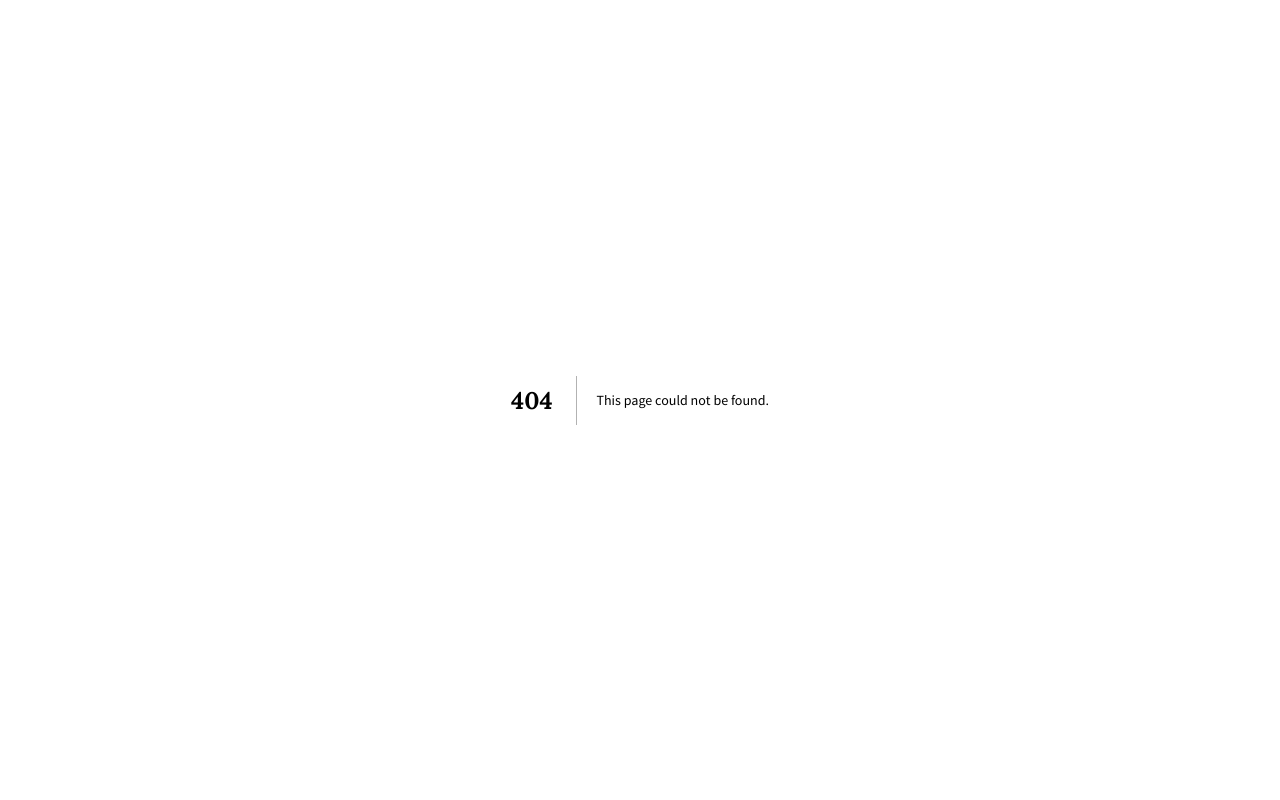
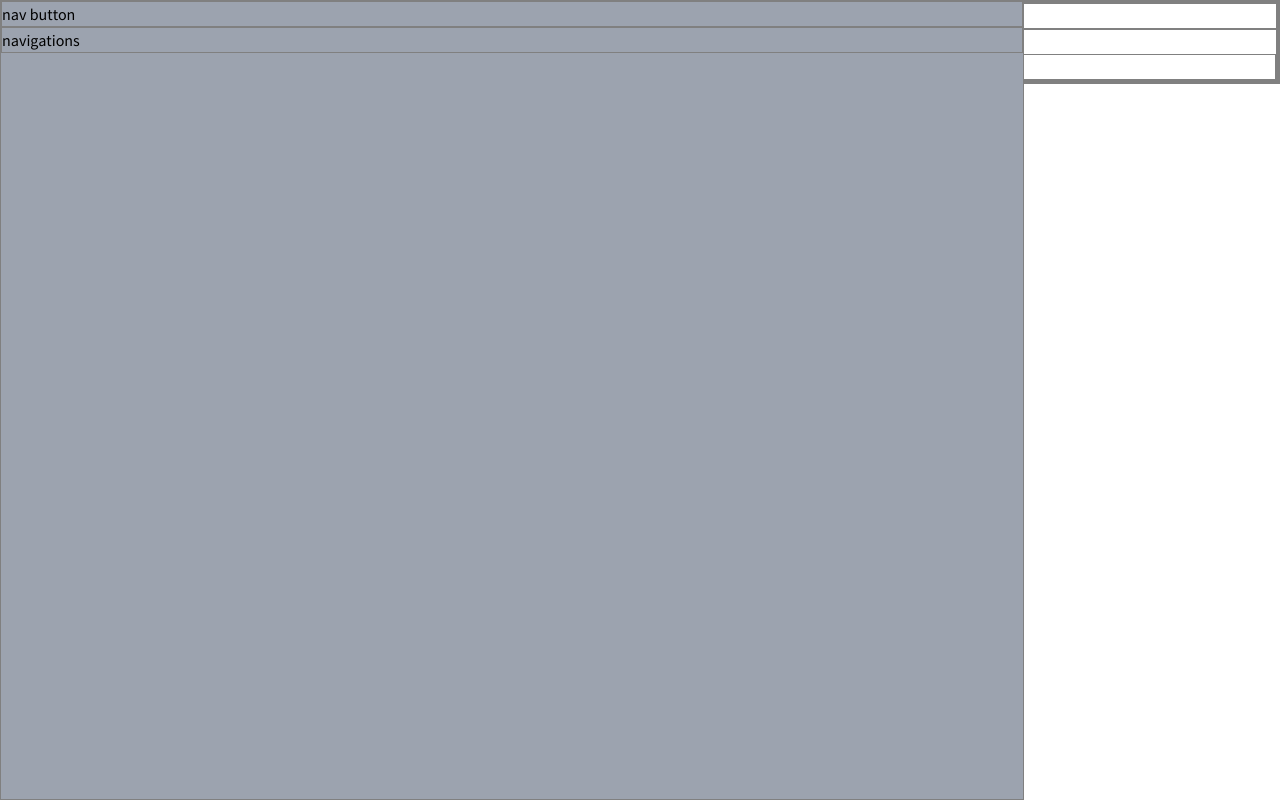
Before and after one commit to vnmw7/manggad-thesis-repo, a Next.js app in the folder frontend/: page /addBook in a window 1280 px wide. Before the commit this address had no page. Built offline with nearby package versions, Linux system fonts and the light colour scheme.

Commit message:
added navigation

```diff
--- /dev/null
+++ b/frontend/app/(book)/addBook/page.tsx
@@ -0,0 +1,19 @@
+"use client"
+
+const AddBook = () => {
+	return (
+		<div>
+			<div> this is the header </div>
+			<div className="bg-gray-400 fixed z-10 top-0 left-0 w-[80vw] h-full">
+				<div> nav button </div>
+				<div> navigations </div>
+			</div>
+			<div>
+				form container
+				<div> this is the form </div>
+			</div>
+		</div>
+	)
+}
+
+export default AddBook
--- a/frontend/app/globals.css
+++ b/frontend/app/globals.css
@@ -4,7 +4,7 @@
 
 * {
     @apply box-border;
-    /* border: 1px solid gray; */
+    border: 1px solid gray;
     font-family: 'Source Sans Pro';
 }
 h1 {
```
Also changed, not shown: frontend/app/(book)/viewBook/page.tsx (added), frontend/app/_components/RegularHeader.tsx (added).
